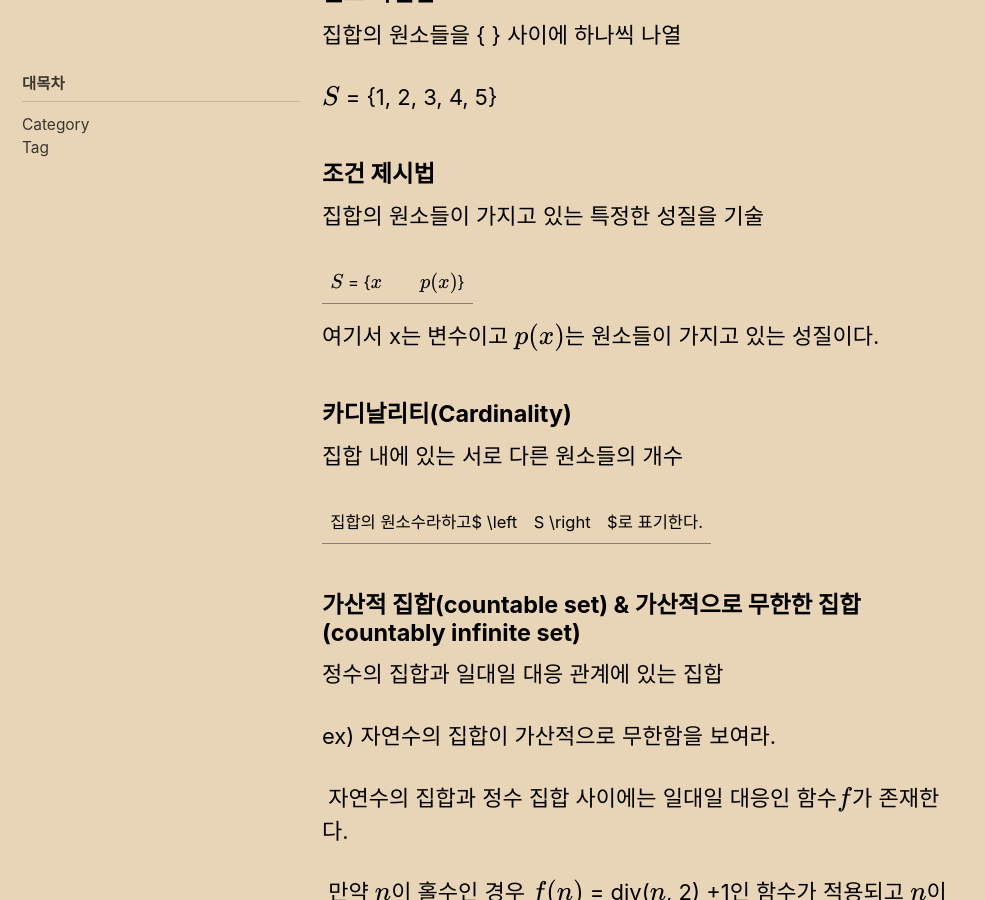
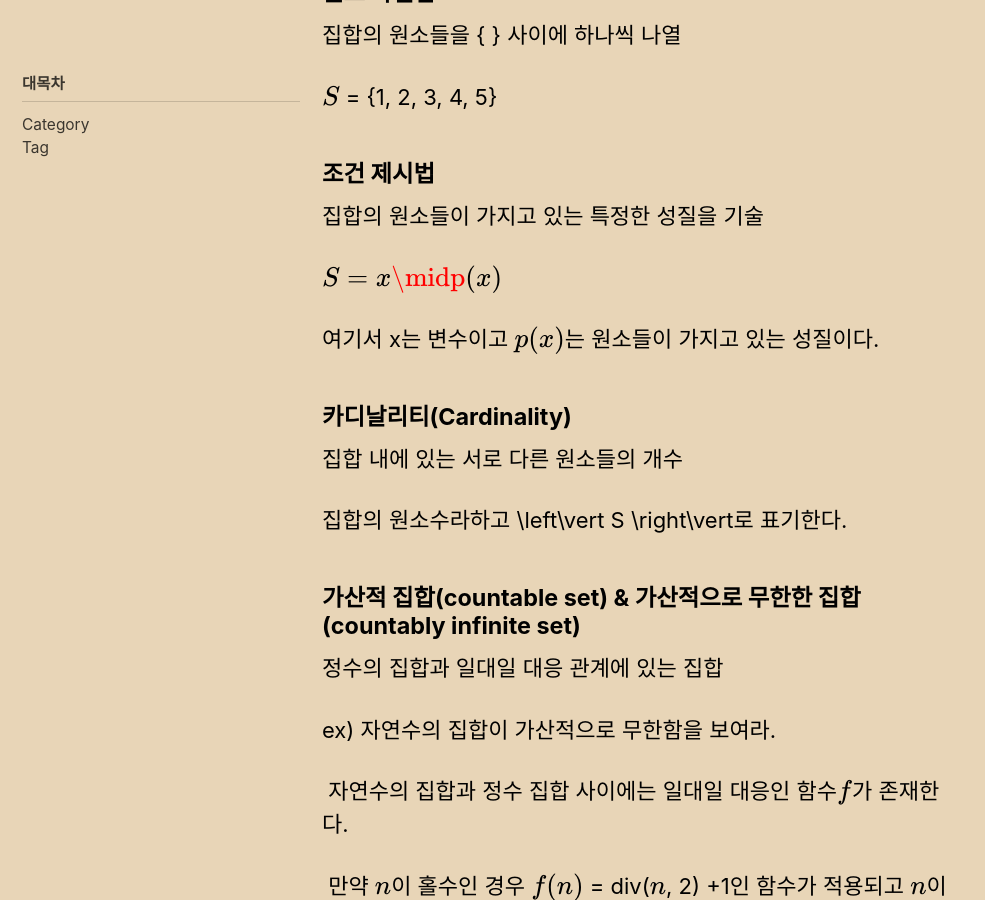
Before and after one commit to Lucas-Shin-Dev/lucas-shin-dev.github.io, a Jekyll site: the page built from _posts/2023-03-23-Review0323-DiscreteMathematics.md, in a window 1280 px wide and 900 px high, scrolled down 1841 px. Shown: the whole window, without its empty margins (0-985 px from the left). Built offline with Jekyll 4.4.1, drawn with Linux system fonts in a browser that asks for light colours; cached includes are drawn as plain includes; formulas are drawn with MathJax 3; comment, search, counter and statistics services are not loaded; some of the changed text lies outside the part shown.

Commit message:
Modify Latex

```diff
--- a/_posts/2023-03-23-Review0323-DiscreteMathematics.md
+++ b/_posts/2023-03-23-Review0323-DiscreteMathematics.md
@@ -73,7 +73,7 @@
 
 집합의 원소들이 가지고 있는 특정한 성질을 기술
 
-$S\$ = {$x\$||$p(x)\$}
+$S = {x \midp(x)}\$
 
 여기서 x는 변수이고 $p(x)\$는 원소들이 가지고 있는 성질이다.
 
@@ -83,7 +83,7 @@
 
 집합 내에 있는 서로 다른 원소들의 개수
 
-집합의 원소수라하고$ \left| S \right|\$로 표기한다.
+집합의 원소수라하고 \left\vert S \right\vert로 표기한다.
 
 
 
@@ -125,7 +125,7 @@
 
 집합 A와 집합 B에 속하는 모든 원소의 집합
 
-A $\cap B = {$x\$ $\left|\$ $x\$ $\in\$ A $\and\$  $x\$ $\in\$ B}
+A $\cap\$ B = {$x\$ $\left|\$ $x\$ $\in\$ A $\and\$  $x\$ $\in\$ B}
 
 
 
```
Also changed, not shown: other parts of _posts/2023-03-23-Review0323-DiscreteMathematics.md (+2 -2 lines).
